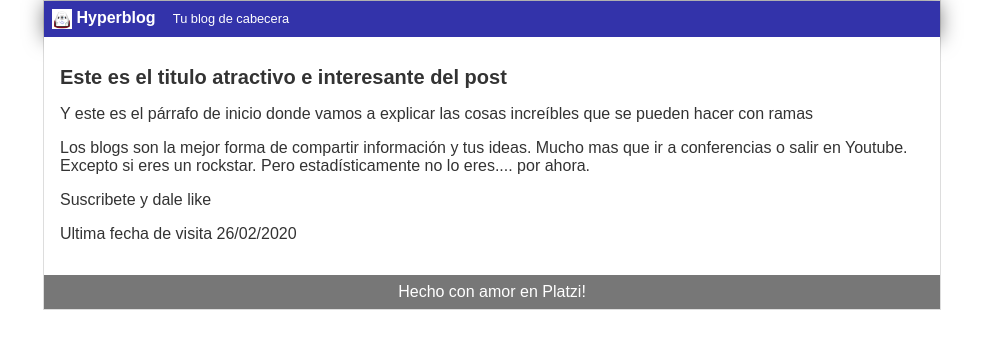
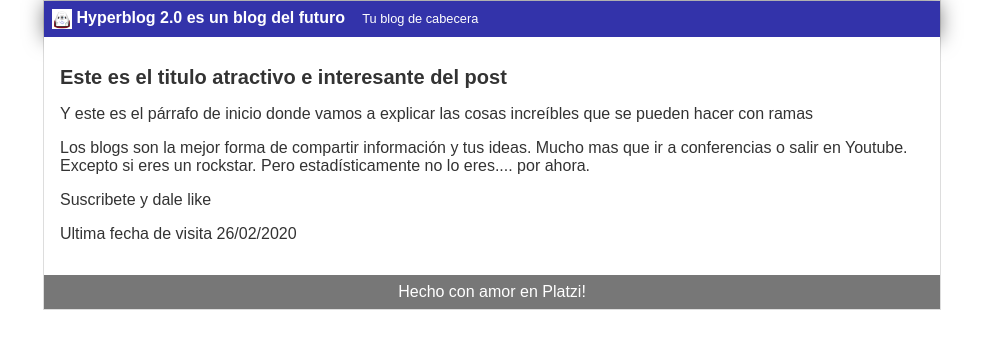
Before and after one commit to jhotiniano/Hyperblog, a plain HTML site: page index.html in a window 1280 px wide. Shown: the whole page, without its empty margins (148-1131 px from the left). Drawn offline with Linux system fonts and the light colour scheme.

Commit message:
Cambio de titulo

```diff
--- a/index.html
+++ b/index.html
@@ -7,7 +7,7 @@
         <div id="container">
             <div id="cabecera">
                 <img id="logo" src="imagenes/dragon.png" />
-                Hyperblog
+                Hyperblog 2.0 es un blog del futuro
                 <span id="tagline">Tu blog de cabecera</span>
             </div>
             <div id="post">
```
